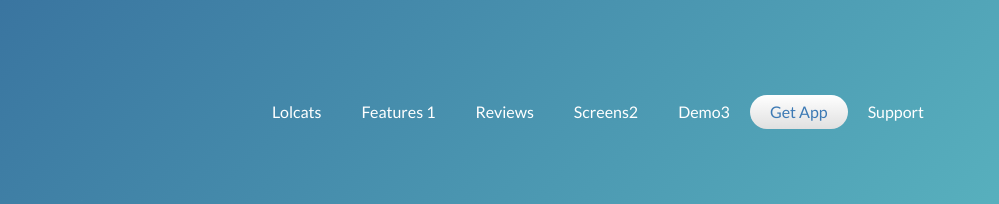
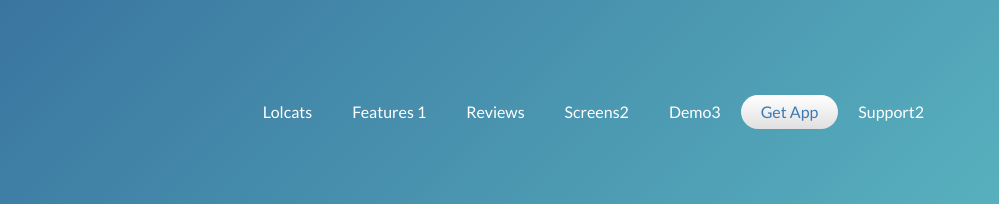
Before and after one commit to lindsaymacvean/omniapp, a website: page web/index.html in a window 1280 px wide. Shown: the top 204 px of the page, 281-1280 px from the left. Drawn offline with Linux system fonts and the light colour scheme.

```diff
--- a/web/index.html
+++ b/web/index.html
@@ -75,7 +75,7 @@
                             </li>
                             <li><a class="getApp" href="#getApp">get app</a>
                             </li>
-                            <li><a href="#support">support</a>
+                            <li><a href="#support">support2</a>
                             </li>
                         </ul>
                     </div>
```
